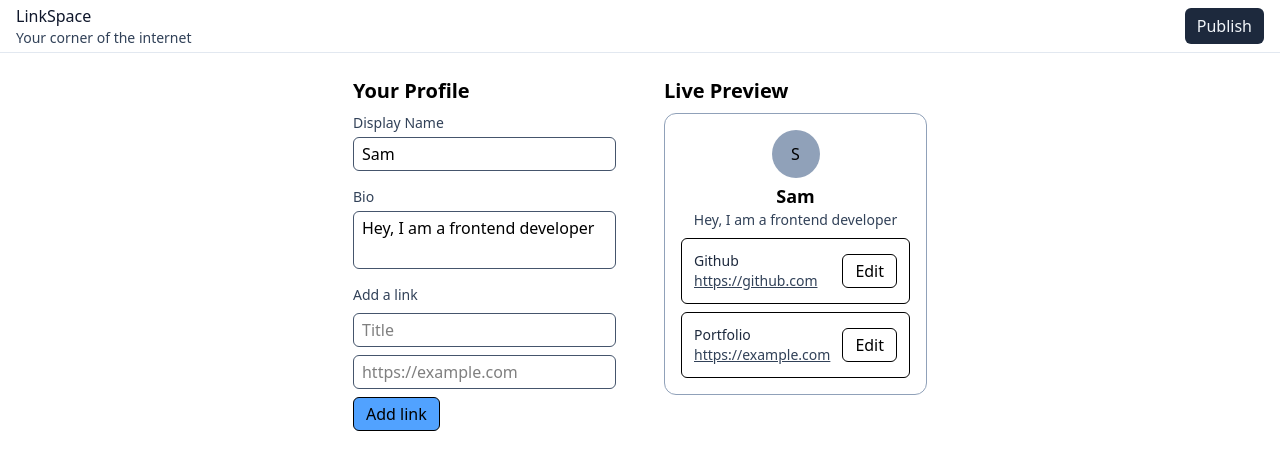
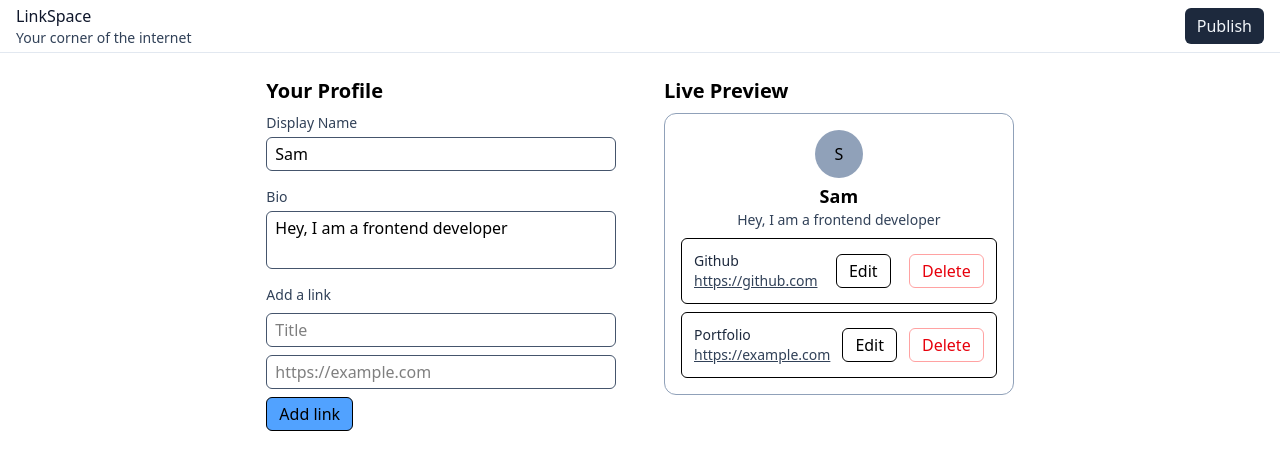
Before and after one commit to avinashp026/linkspace, a Next.js app: page /editor in a window 1280 px wide. Shown: the top 470 px of the page. Built offline with nearby package versions, Linux system fonts and the light colour scheme.

Commit message:
feat(editor): add link deletion

```diff
--- a/src/features/editor/EditorPage.tsx
+++ b/src/features/editor/EditorPage.tsx
@@ -8,12 +8,10 @@ import type { LinkData, ProfileData } from "./types";
 import Container from "@/components/Container";
 import Header from "@/components/Header";
 
-type LinkActionResult =
-  | { success: true; error: "" }
+type LinkActionResult = { success: true; error: "" }
   | { success: false; error: string };
 
-type ValidatedLink =
-  | { success: true; title: string; url: string }
+type ValidatedLink = { success: true; title: string; url: string }
   | { success: false; error: string };
 
 const EditorPage = () => {
@@ -146,6 +144,15 @@ const EditorPage = () => {
     setLinkInfo({ title: "", url: "" });
   };
 
+  const deleteLink = (id: string) => {
+    setLinks((prev) => prev.filter((link) => link.id !== id));
+
+    // If the deleted link is being edited, reset the form.
+    if(editingId === id){
+      cancelEditing();
+    }
+  };
+
   return (
     <>
       <Header />
@@ -171,6 +178,7 @@ const EditorPage = () => {
               profileData={profileData}
               links={links}
               onEdit={startEditingLink}
+              deleteLink={deleteLink}
             />
           </div>
         </div>
--- a/src/features/editor/ProfilePreview.tsx
+++ b/src/features/editor/ProfilePreview.tsx
@@ -1,16 +1,17 @@
-
 import type { LinkData, ProfileData } from "./types";
 
 type ProfilePreviewProps = {
   profileData: ProfileData;
   links: LinkData[];
   onEdit: (link: LinkData) => void;
+  deleteLink: (id: string) => void;
 };
 
 const ProfilePreview = ({
   profileData,
   links,
   onEdit,
+  deleteLink,
 }: ProfilePreviewProps) => {
   return (
     <div className="p-4">
@@ -29,9 +30,7 @@ const ProfilePreview = ({
           {profileData.displayName}
         </h3>
 
-        <p className="text-slate-700 text-sm">
-          {profileData.bio}
-        </p>
+        <p className="text-slate-700 text-sm">{profileData.bio}</p>
 
         <div className="w-full flex flex-col mt-2 gap-2">
           {links.map((link) => (
@@ -61,6 +60,14 @@ const ProfilePreview = ({
               >
                 Edit
               </button>
+
+              <button
+                type="button"
+                onClick={() => deleteLink(link.id)}
+                className="border border-red-300 text-red-600 rounded-md px-3 py-1"
+              >
+                Delete
+              </button>
             </div>
           ))}
         </div>
```
